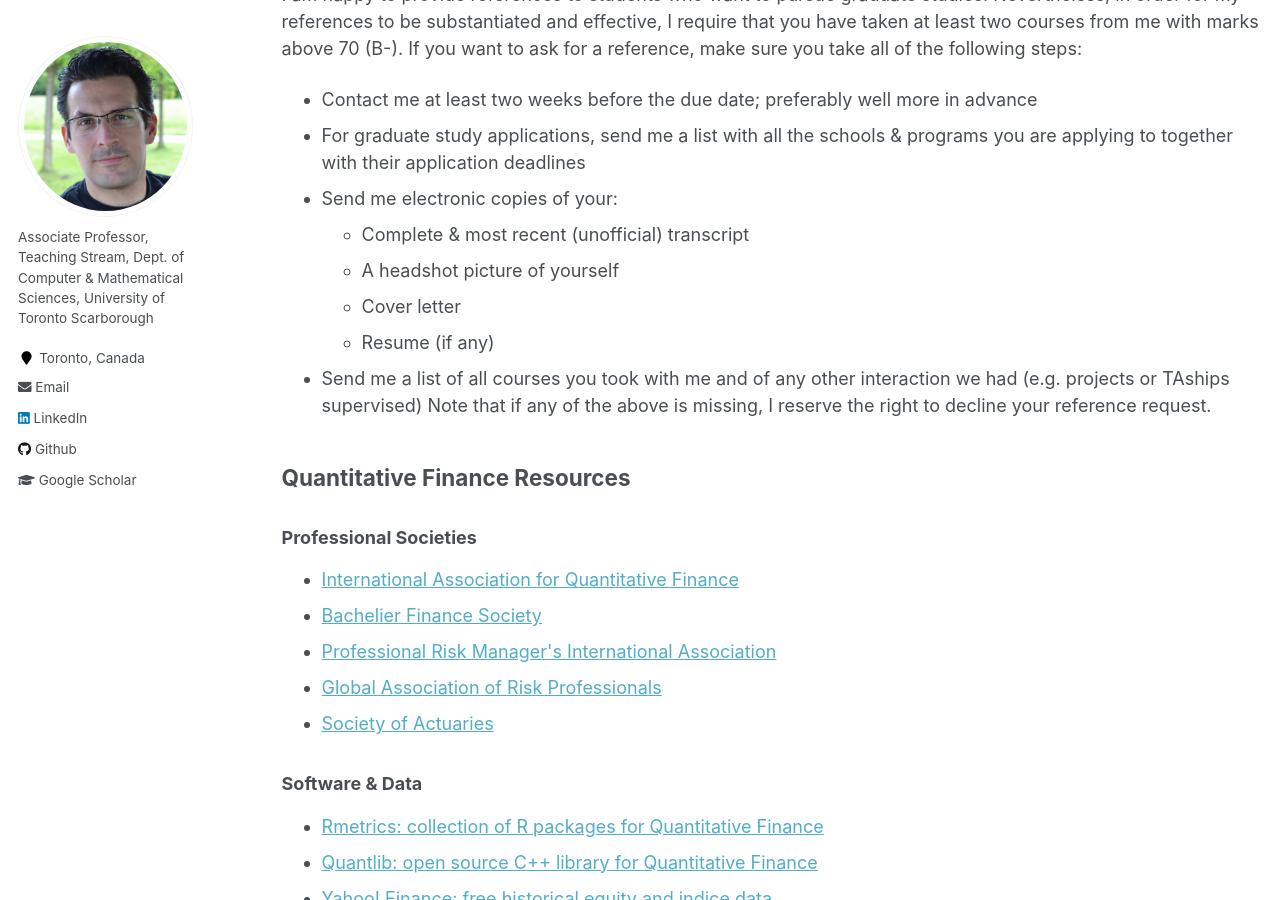
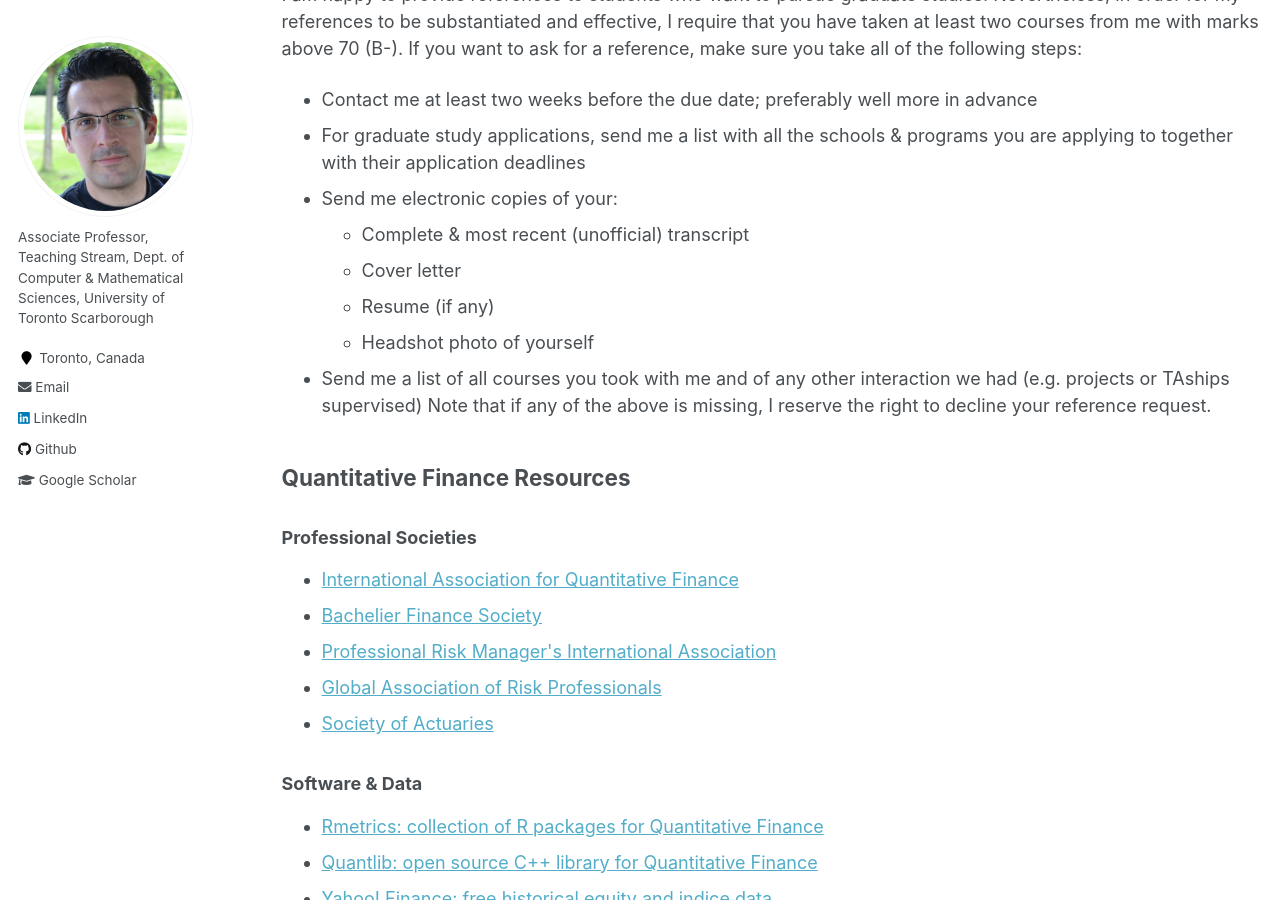
Before and after one commit to damouras/damouras.github.io, a Jekyll site: the page built from _pages/FAQ.md, in a window 1280 px wide and 900 px high, scrolled down 1245 px. Built offline with Jekyll 4.4.1, drawn with Linux system fonts in a browser that asks for light colours.

Commit message:
Update FAQ.md

```diff
--- a/_pages/FAQ.md
+++ b/_pages/FAQ.md
@@ -26,9 +26,9 @@ I am happy to provide references to students who want to pursue graduate studies
 - For graduate study applications, send me a list with all the schools & programs you are applying to together with their application deadlines
 - Send me electronic copies of your:
 	+ Complete & most recent (unofficial) transcript
-	+ A headshot picture of yourself
 	+ Cover letter
 	+ Resume (if any)
+	+ Headshot photo of yourself
 - Send me a list of all courses you took with me and of any other interaction we had (e.g. projects or TAships supervised)
 Note that if any of the above is missing, I reserve the right to decline your reference request.
 
```
